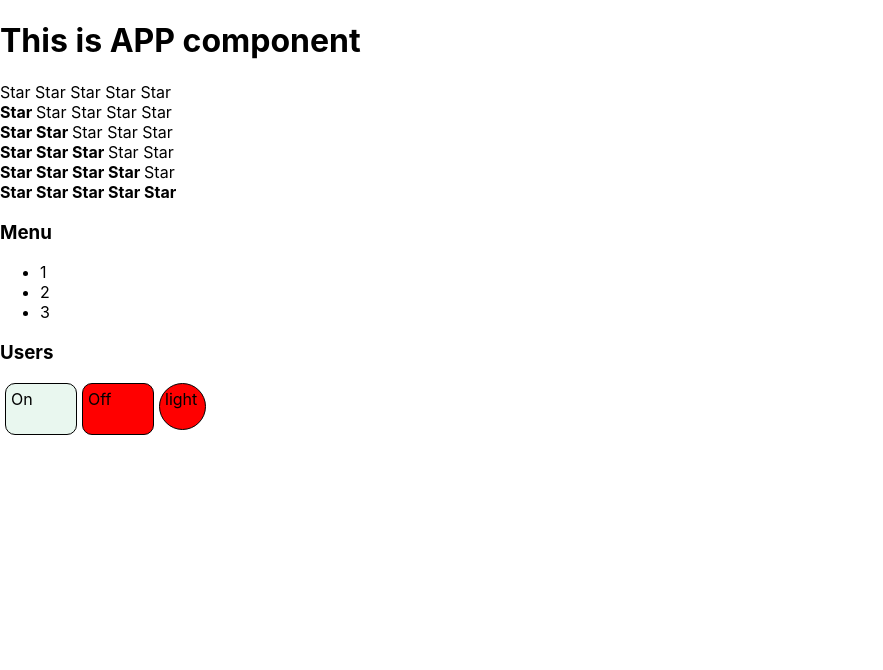
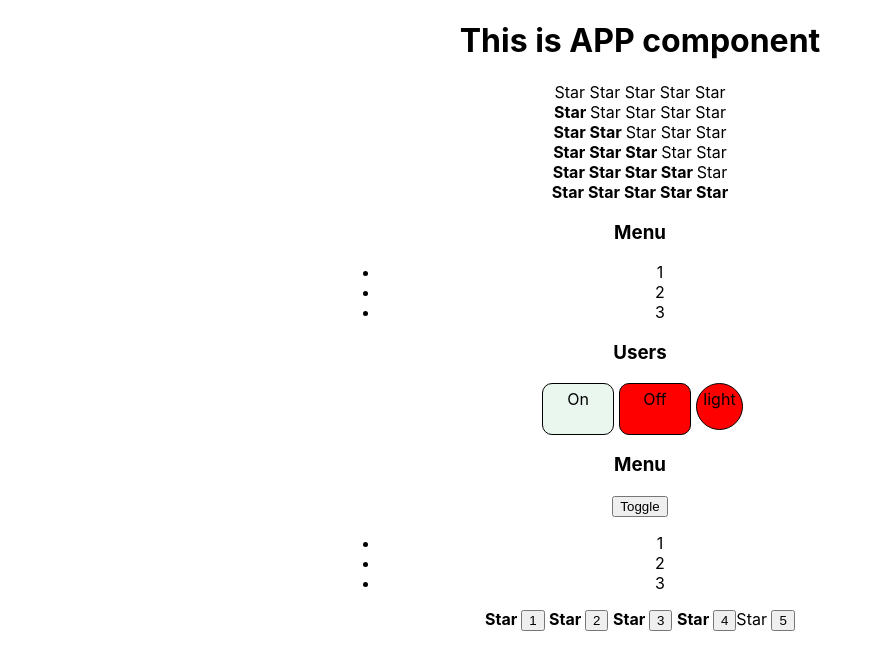
Before and after one commit to AlexKovaliov/just-practice, a React (Create React App) app: page / in a window 1280 px wide. Shown: the top 670 px of the page, without its empty margins (0-883 px from the left). Built offline with nearby package versions, Linux system fonts and the light colour scheme.

Commit message:
practice, useState, uncontrolled components

```diff
--- a/src/App.css
+++ b/src/App.css
@@ -1,5 +1,7 @@
 .App {
   text-align: center;
+  width: 600px;
+  margin: 20px auto;
 }
 
 .App-logo {
--- a/src/App.tsx
+++ b/src/App.tsx
@@ -3,11 +3,13 @@
 import {Accordion} from './components/Accordion/Accordion';
 import {Rating} from "./components/Rating/Rating";
 import { OnOff } from './components/OnOff/OnOff';
+import {UncontrolledAccordion} from "./components/UncontrolledAccordion/UncontrolledAccordion";
+import {UncontrolledRating} from "./components/UncontrolledRating/UncontrolledRating";
 
 export function App() {
 
     return (
-        <div>
+        <div className={"App"}>
             <PageTitle title={"This is APP component"}/>
             <Rating value={0}/>
             <Rating value={1}/>
@@ -18,6 +20,8 @@
             <Accordion titleValue={"Menu"} collapsed={false}/>
             <Accordion titleValue={"Users"} collapsed={true}/>
             <OnOff />
+            <UncontrolledAccordion titleValue={"Menu"} />
+            <UncontrolledRating />
         </div>
     )
 }
--- a/src/components/OnOff/OnOff.tsx
+++ b/src/components/OnOff/OnOff.tsx
@@ -18,7 +18,6 @@
         cursor: "pointer",
         backgroundColor: on ? "green" : "#E9F7EF" // тернарное выражение
     }
-
 
     let offStyle = {
         width: "60px",
--- /dev/null
+++ b/src/components/UncontrolledAccordion/UncontrolledAccordion.tsx
@@ -0,0 +1,42 @@
+import React, {useState} from "react";
+
+type AccordionPropsType = {
+    titleValue: string
+}
+
+export function UncontrolledAccordion(props: AccordionPropsType) {
+    let [collapsed, setCollapsed] = useState(false);
+    return (
+        <div>
+            <AccordionTitle title={props.titleValue}/>
+            <button onClick={() => {setCollapsed(!collapsed)}}>
+                Toggle
+            </button>
+            {!collapsed && <AccordionBody/>}
+        </div>
+    )
+}
+
+type AccordionTitlePropsType = {
+    title: string
+}
+
+function AccordionTitle(props: AccordionTitlePropsType) {
+    return (
+        <div>
+            <h3>{props.title}</h3>
+        </div>
+    )
+}
+
+function AccordionBody() {
+    return (
+        <div>
+            <ul>
+                <li>1</li>
+                <li>2</li>
+                <li>3</li>
+            </ul>
+        </div>
+    )
+}
--- /dev/null
+++ b/src/components/UncontrolledRating/UncontrolledRating.tsx
@@ -0,0 +1,34 @@
+import React, {useState} from "react";
+
+type StarPropsType = {
+    selected: boolean
+}
+
+function Star(props: StarPropsType) {
+    if (props.selected === true) {
+        return (
+            <span> <b>Star </b> </span>
+        )
+    } else {
+        return (
+            <span>Star </span>
+        )
+    }
+}
+
+type RatingPropsType = {
+
+}
+
+export function UncontrolledRating(props: RatingPropsType) {
+    let [value, setValue] = useState(4)
+    return (
+        <div>
+            <Star selected={value > 0}/> <button onClick={ () => {setValue(1)}}> 1 </button>
+            <Star selected={value > 1}/> <button onClick={ () => {setValue(2)}}> 2 </button>
+            <Star selected={value > 2}/> <button onClick={ () => {setValue(3)}}> 3 </button>
+            <Star selected={value > 3}/> <button onClick={ () => {setValue(4)}}> 4 </button>
+            <Star selected={value > 4}/> <button onClick={ () => {setValue(5)}}> 5 </button>
+        </div>
+    )
+}
```
